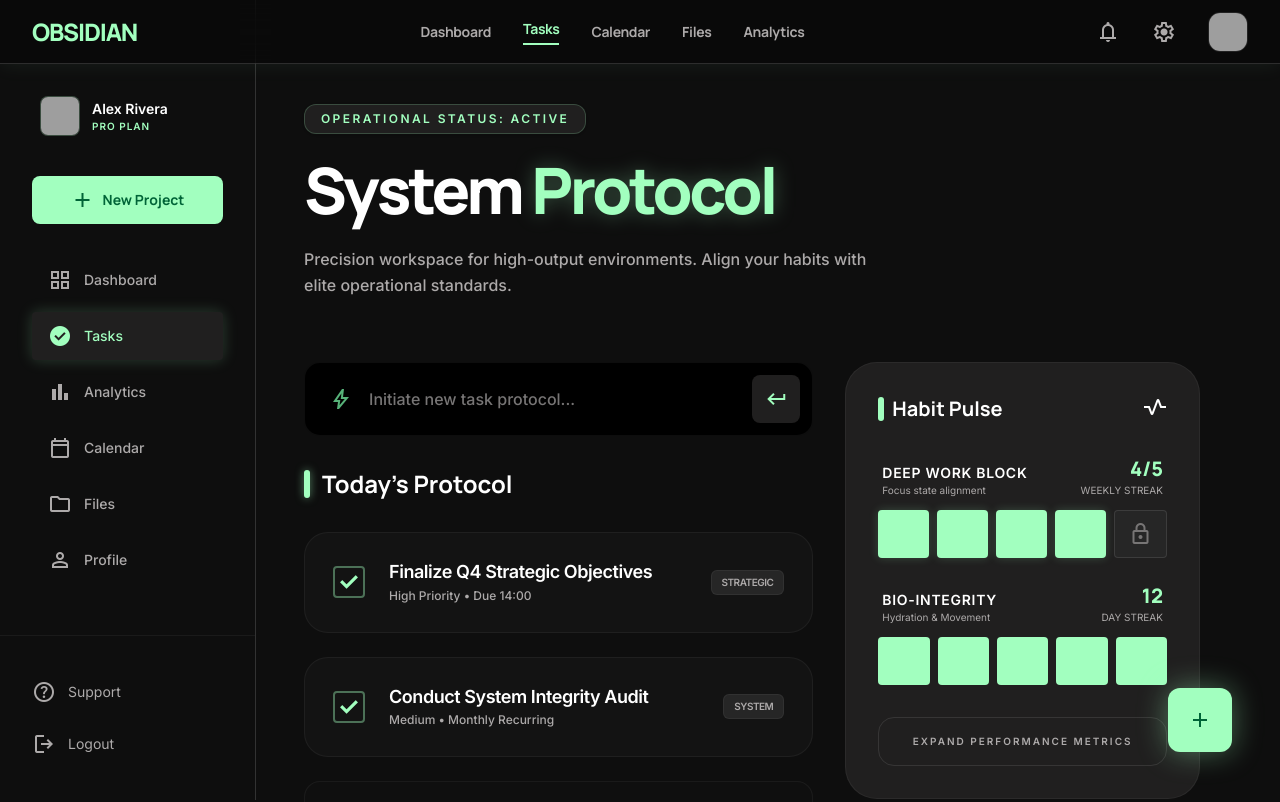
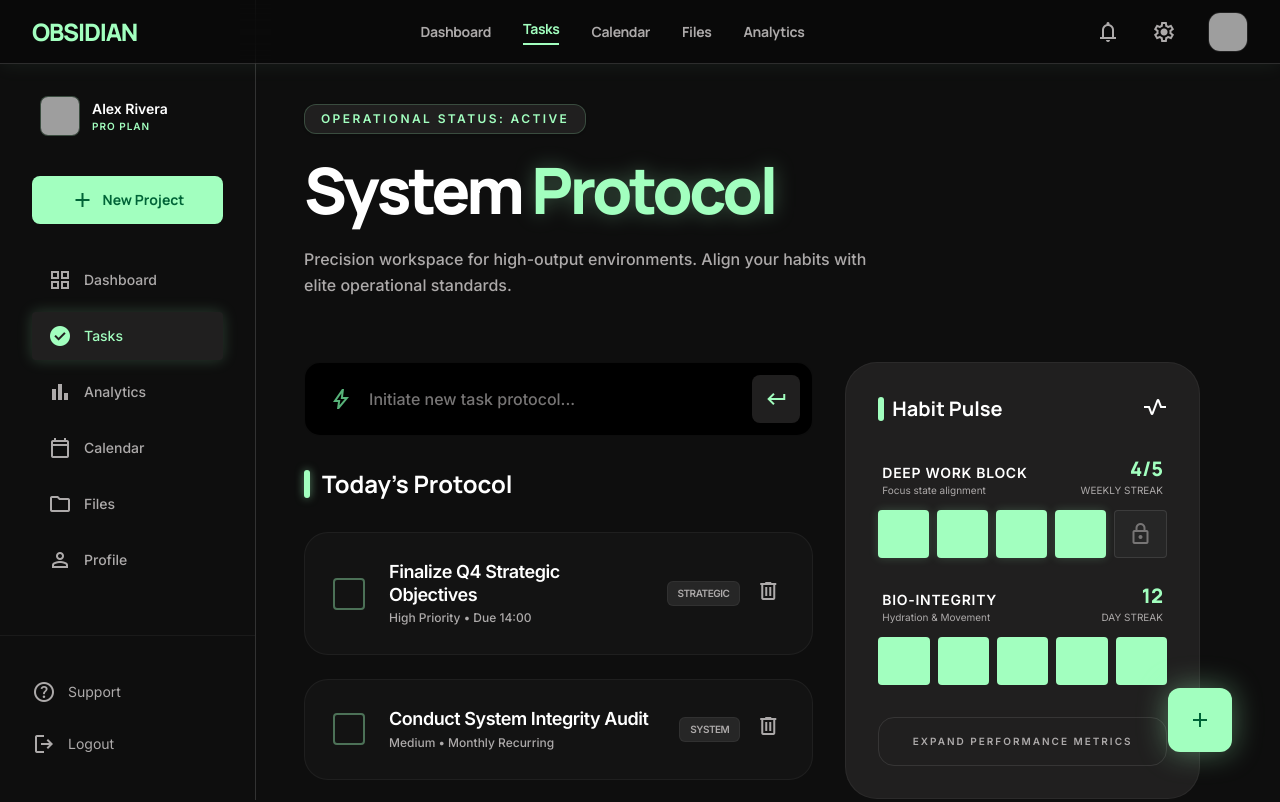
Before and after one commit to purvanshh/Obsidian, a React (Vite) app: page /tasks in a window 1280 px wide. Shown: the top 802 px of the page. Built offline with nearby package versions, Linux system fonts and the light colour scheme; grey boxes are pictures that could not be loaded.

Commit message:
feat(tasks): link tasks page to global context state and support completion toggle styles

```diff
--- a/src/pages/Tasks.tsx
+++ b/src/pages/Tasks.tsx
@@ -13,51 +13,22 @@ import {
   transitions,
 } from '../lib/motion-constants';
 
-type TaskItem = {
-  id: string;
-  title: string;
-  meta: string;
-  badge: string;
-};
-
-const INITIAL_TASKS: TaskItem[] = [
-  {
-    id: 'task-1',
-    title: 'Finalize Q4 Strategic Objectives',
-    meta: 'High Priority • Due 14:00',
-    badge: 'Strategic',
-  },
-  {
-    id: 'task-2',
-    title: 'Conduct System Integrity Audit',
-    meta: 'Medium • Monthly Recurring',
-    badge: 'System',
-  },
-];
+import { useObsidian } from '../context/ObsidianContext';
 
 export function Tasks() {
-  const [tasks, setTasks] = useState<TaskItem[]>(INITIAL_TASKS);
+  const { tasks, addTask: contextAddTask, toggleTask, deleteTask } = useObsidian();
   const [input, setInput] = useState('');
   const [isFocused, setIsFocused] = useState(false);
 
   const addTask = () => {
     const trimmed = input.trim();
     if (!trimmed) return;
-
-    setTasks((prev) => [
-      {
-        id: `task-${crypto.randomUUID ? crypto.randomUUID() : Date.now()}`,
-        title: trimmed,
-        meta: 'New • Today',
-        badge: 'New',
-      },
-      ...prev,
-    ]);
+    contextAddTask(trimmed);
     setInput('');
   };
 
   const completeTask = (id: string) => {
-    setTasks((prev) => prev.filter((task) => task.id !== id));
+    toggleTask(id);
   };
 
   return (
@@ -135,12 +106,15 @@ export function Tasks() {
                   >
                     <div className="flex items-start sm:items-center gap-5 sm:gap-6">
                       <motion.button
-                        className="shrink-0 mt-1 sm:mt-0 w-8 h-8 rounded-lg border-2 border-primary/40 flex items-center justify-center focus-visible:outline focus-visible:outline-2 focus-visible:outline-primary/70"
+                        className={`shrink-0 mt-1 sm:mt-0 w-8 h-8 rounded-lg border-2 flex items-center justify-center focus-visible:outline focus-visible:outline-2 focus-visible:outline-primary/70 transition-all ${
+                          task.completed ? 'border-primary bg-primary/10' : 'border-primary/40'
+                        }`}
                         onClick={() => completeTask(task.id)}
                         aria-label={`Complete ${task.title}`}
                         {...interactiveButton}
                       >
                         <AnimatePresence initial={false}>
+                          {task.completed && (
                             <motion.span
                               key="checkmark"
                               className="material-symbols-outlined text-primary text-[18px]"
@@ -151,17 +125,30 @@ export function Tasks() {
                             >
                               check
                             </motion.span>
+                          )}
                         </AnimatePresence>
                       </motion.button>
                       <div>
-                        <h3 className="text-base sm:text-lg font-semibold text-white tracking-tight leading-tight">{task.title}</h3>
+                        <h3 className={`text-base sm:text-lg font-semibold tracking-tight leading-tight transition-all duration-300 ${
+                          task.completed ? 'text-on-surface-variant/40 line-through' : 'text-white'
+                        }`}>{task.title}</h3>
                         <p className="text-xs text-on-surface-variant font-medium mt-1">{task.meta}</p>
                       </div>
                     </div>
-                    <div className="flex shrink-0 lg:ml-auto">
+                    <div className="flex items-center gap-3 shrink-0 lg:ml-auto">
                       <span className="px-2.5 py-1 rounded-md bg-surface-container-highest text-[10px] font-bold text-on-surface-variant border border-white/5 uppercase tracking-tighter self-start sm:self-auto">
                         {task.badge}
                       </span>
+                      <button
+                        onClick={(e) => {
+                          e.stopPropagation();
+                          deleteTask(task.id);
+                        }}
+                        className="text-on-surface-variant hover:text-error transition-colors p-1"
+                        aria-label="Delete task"
+                      >
+                        <span className="material-symbols-outlined text-[18px]">delete</span>
+                      </button>
                     </div>
                   </motion.div>
                 ))}
```
Lines whose indentation alone changed are shown as unchanged.
